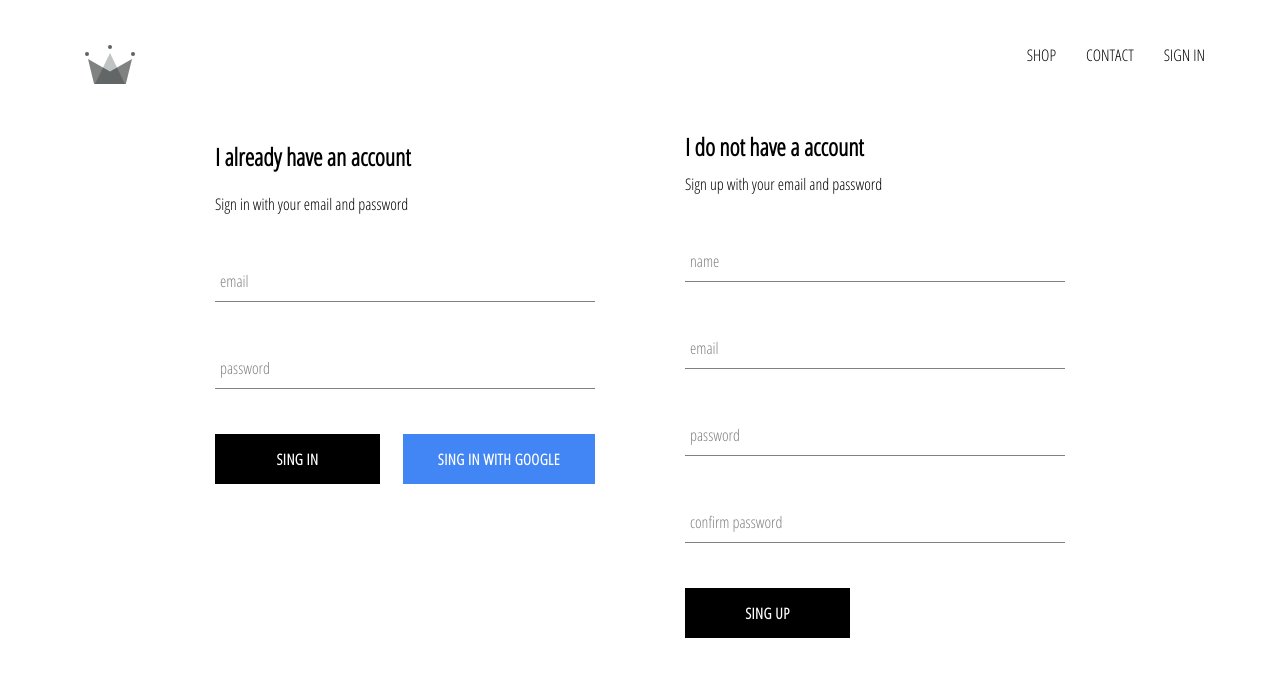
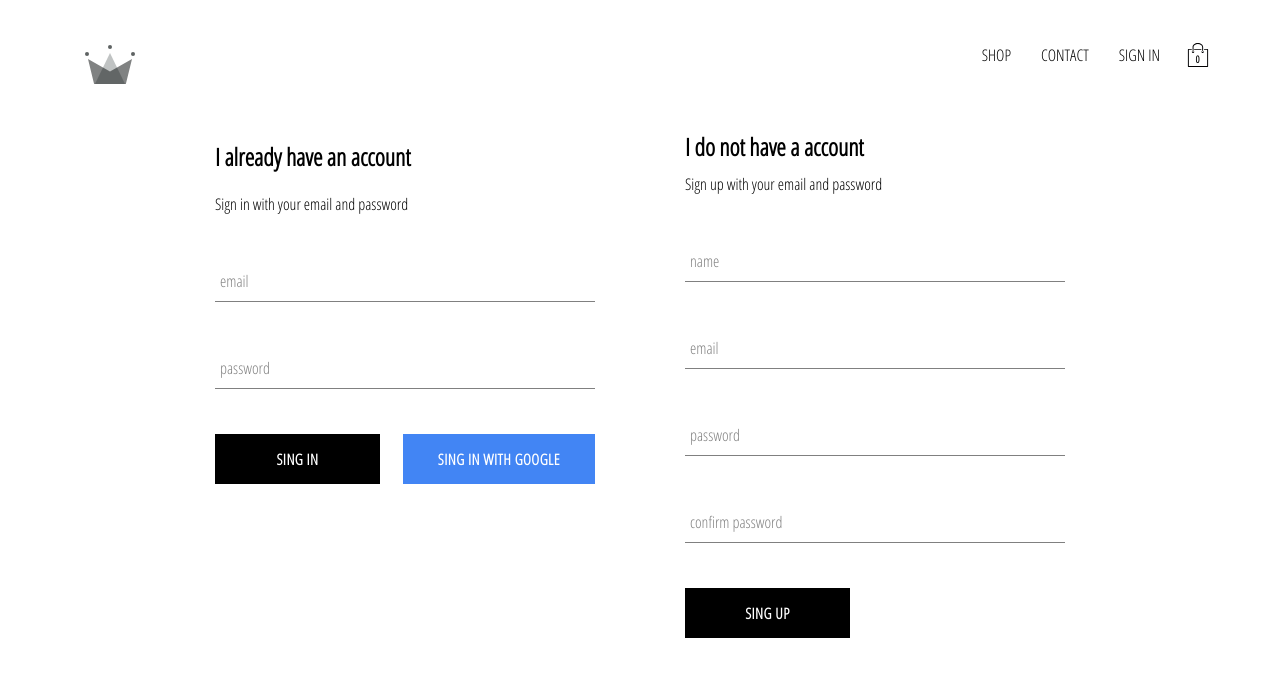
Before and after one commit to sabrinaveras/complete-react-developer-zero-to-master, a React (Create React App) app in the folder crwn-clothing/: page /signin in a window 1280 px wide. Shown: the top 676 px of the page. Built offline with nearby package versions, Linux system fonts and the light colour scheme; no server answers.

Commit message:
shopping bag icon and cart component

```diff
--- /dev/null
+++ b/crwn-clothing/src/components/cart-icon/cart-icon.component.jsx
@@ -0,0 +1,16 @@
+import React from "react";
+
+import { ReactComponent as ShoppingIcon } from "../../assets/shopping-bag.svg";
+
+import "./cart-icon.styles.scss"
+
+
+const CartIcon = () =>(
+
+	<div className={"cart-icon"}>
+		<ShoppingIcon className={"shopping-icon"} />
+		<span className={"item-count"}>0</span>
+	</div>
+);
+
+export default CartIcon;
--- /dev/null
+++ b/crwn-clothing/src/components/cart-icon/cart-icon.styles.scss
@@ -0,0 +1,21 @@
+.cart-icon {
+  width: 45px;
+  height: 45px;
+  position: relative;
+  display: flex;
+  align-items: center;
+  justify-content: center;
+  cursor: pointer;
+
+  .shopping-icon {
+    width: 24px;
+    height: 24px;
+  }
+
+  .item-count {
+    position: absolute;
+    font-size: 10px;
+    font-weight: bold;
+    bottom: 12px;
+  }
+}
--- a/crwn-clothing/src/components/header/header.component.jsx
+++ b/crwn-clothing/src/components/header/header.component.jsx
@@ -5,6 +5,8 @@
 import { Link } from "react-router-dom";
 
 import { auth } from "../../firebase/firebase.utils";
+
+import CartIcon from "../cart-icon/cart-icon.component";
 
 import { ReactComponent as Logo } from "../../assets/crown.svg";
 /*
@@ -38,6 +40,8 @@
                      :
                      <Link to="/signin" className="option">SIGN IN</Link>
              }
+
+             <CartIcon/>
         </div>
    </div>
 );
--- a/crwn-clothing/src/components/sign-in/sign-in.component.jsx
+++ b/crwn-clothing/src/components/sign-in/sign-in.component.jsx
@@ -8,6 +8,7 @@
 import "./sign-in.styles.scss";
 
 class SignIn extends React.Component{
+
      constructor(props){
           super(props);
 
```
Also changed, not shown: crwn-clothing/src/assets/shopping-bag.svg (added).
